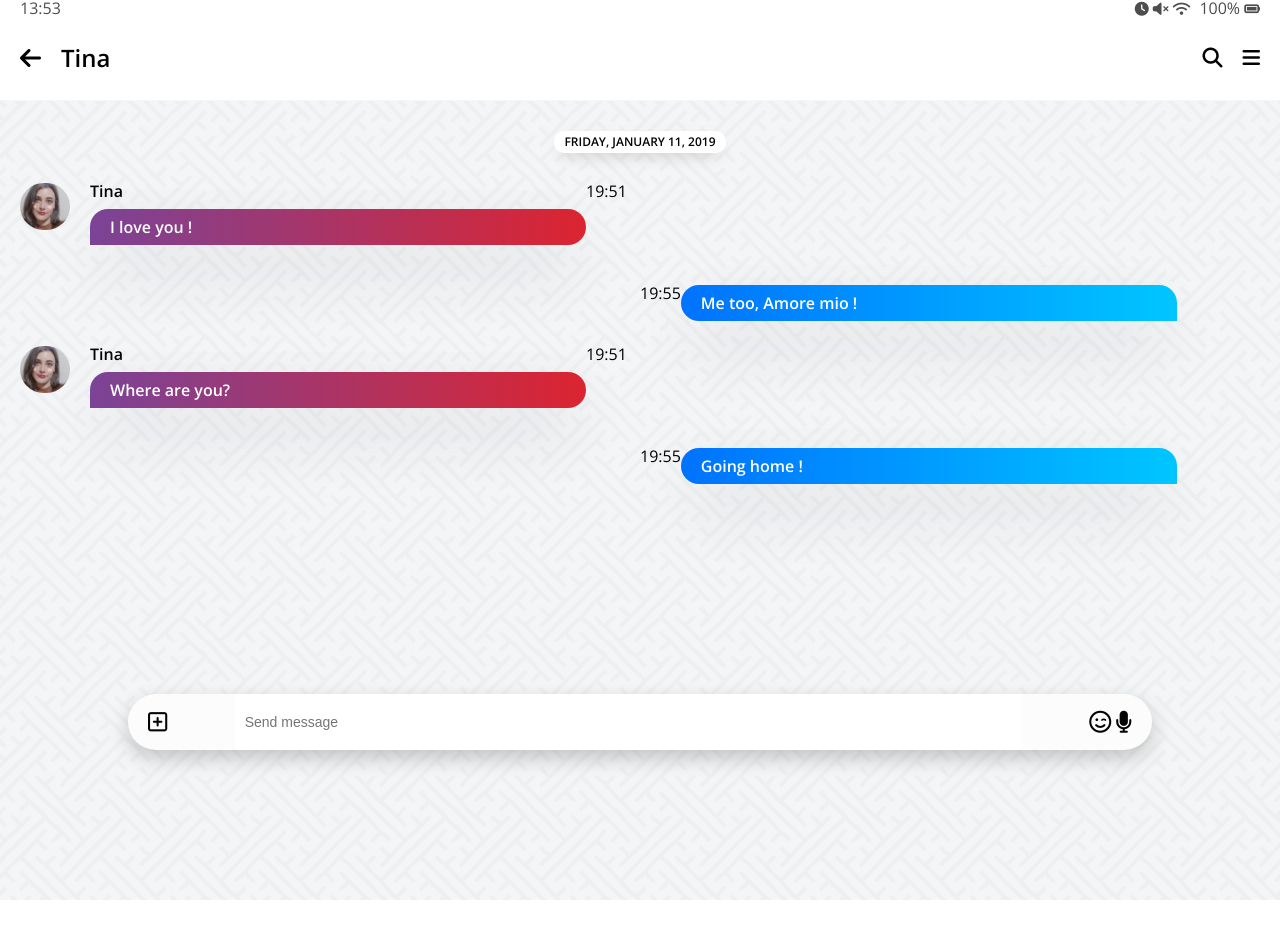
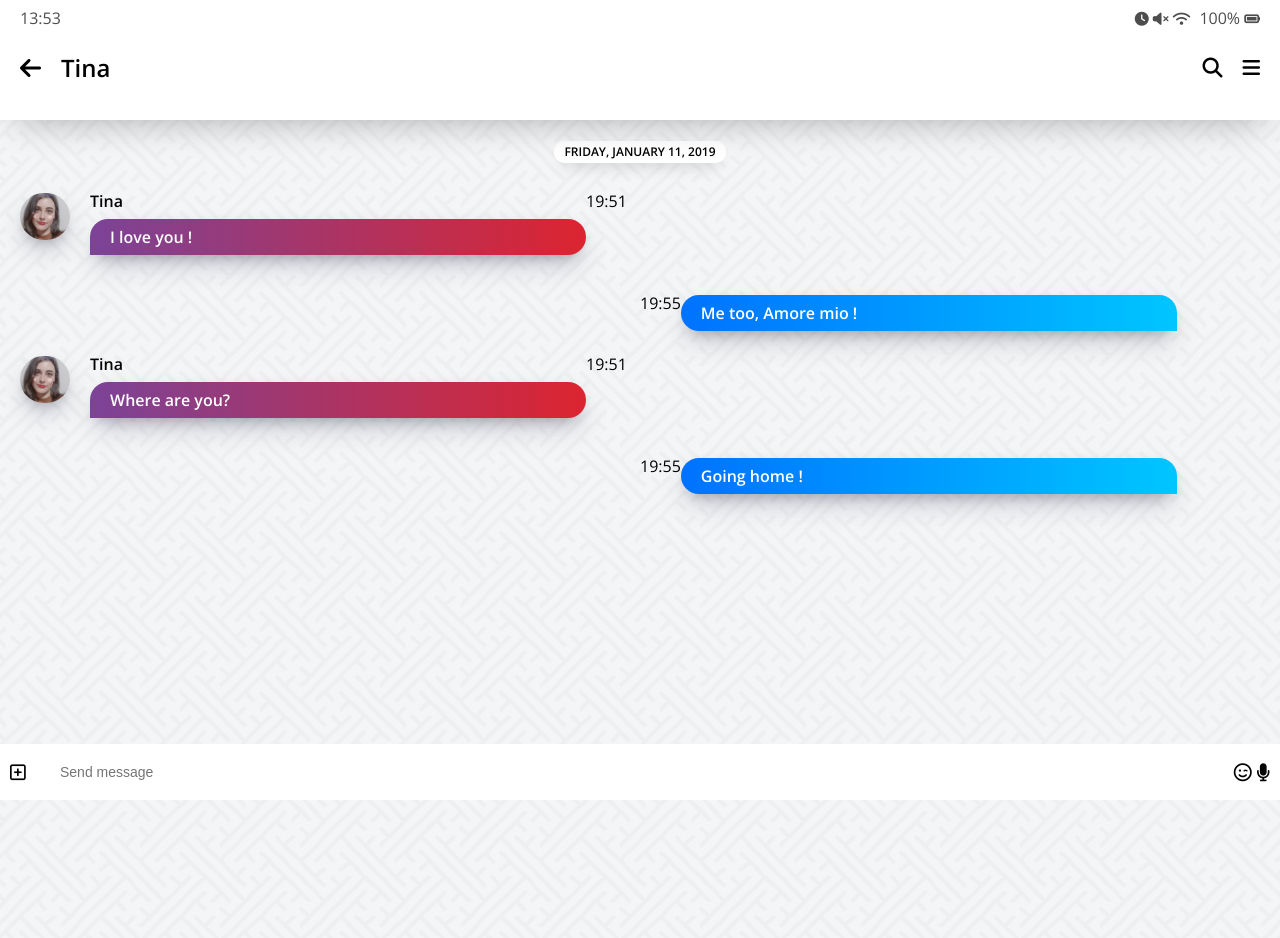
Before and after one commit to Huncho-K/Kakao-clone-v2, a plain HTML site: page chat.html in a window 1280 px wide. Shown: the top 938 px of the page. Before the commit the page ends 900 px from the top, so only its background shows below. Drawn offline with nearby package versions, Linux system fonts and the light colour scheme.

Commit message:
finished #3

```diff
--- a/chat.html
+++ b/chat.html
@@ -11,6 +11,7 @@
     <title>Chat | KaKao Clone</title>
   </head>
   <body class="chats-body">
+    <div class="header-wrapper">
       <div class="status-bar">
         <div class="status-bar__column">
           <span class="status-bar__clock">13:53</span>
@@ -23,7 +24,6 @@
           <i class="fas fa-battery-full"></i>
         </div>
       </div>
-  </body>
       <header class="header">
         <div class="header__header-cloumn">
           <a href="index.html" class="header__back-btn">
@@ -36,6 +36,8 @@
           <span class="header__icon"> <i class="fas fa-bars"></i></span>
         </div>
       </header>
+    </div>
+  </body>
   <main class="chat-screen">
     <ul class="chat__messages">
       <span class="chat__timeStamp">Friday, January 11, 2019</span>
@@ -79,18 +81,17 @@
       </li>
     </ul>
   </main>
-  <div class="chat__write">
-    <div class="chat__write-column">
-      <i class="far fa-plus-square"></i>
-    </div>
-    <div class="chat__write-column">
+  <div class="chat__write--container">
     <input
       type="text"
+      class="chat__write"
       placeholder="Send message"
       class="chart__write-input"
     />
+    <div class="chat__icon-left chat__icon">
+      <i class="far fa-plus-square"></i>
     </div>
-    <div class="chat__write-column">
+    <div class="chat__icon-right chat__icon">
       <span class="chat__write-icon">
         <i class="far fa-smile-wink"> </i>
       </span>
--- a/css/chat.css
+++ b/css/chat.css
@@ -1,5 +1,18 @@
+.header-wrapper {
+  position: fixed;
+  top: 0px;
+  padding: 10px 0px;
+  width: 100%;
+  background-color: white;
+  box-shadow: 0px 18px 36px -18px rgba(0, 0, 0, 0.3),
+    0px -12px 36px -8px rgba(0, 0, 0, 0.025);
+  z-index: 2;
+  /* 메시지 내용이 헤더 위로올라갔었는데 이거 주니까 아래로 내려감 공부 필요*/
+}
+
 .chats-body {
   padding: 0;
+  padding-top: 100px;
 }
 
 .chats-body .header,
@@ -7,26 +20,89 @@
   padding: 0px 20px;
 }
 
-.chat-screen {
+.chats-body {
   background-image: url("../images/chatBg.png");
-  min-height: 100vh;
+  min-height: 200vh;
   /*   viewport height means screen */
 }
 
-.chat__write {
+.chat-screen {
+  padding-top: 10px;
+}
+
+.chat__write--container {
   position: fixed;
-  bottom: 50px;
-  width: 80%;
+  bottom: 0px;
   margin: 0 auto;
   left: 0;
   right: 0;
   display: flex;
   justify-content: space-between;
   align-items: center;
-  background-color: #fcfcfc;
-  padding: 0px 20px;
+  width: 100%;
+}
+
+.chat__icon-left {
+  position: absolute;
+  left: 10px;
+}
+
+.chat__icon-right {
+  position: absolute;
+  right: 10px;
+}
+
+@keyframes float {
+  0% {
+    box-shadow: 0 30px 60px -12px rgba(50, 50, 93, 0.25),
+      0px 18px 36px -18px rgba(0, 0, 0, 0.3),
+      0px -12px 36px -8px rgba(0, 0, 0, 0.025);
+  }
+  50% {
+    box-shadow: 0 30px 60px -60px rgba(50, 50, 93, 0.25),
+      0px 18px 36px -18px rgba(0, 0, 0, 0.3),
+      0px -12px 36px -8px rgba(0, 0, 0, 0.025);
+  }
+  100% {
+    box-shadow: 0 30px 60px -12px rgba(50, 50, 93, 0.25),
+      0px 18px 36px -18px rgba(0, 0, 0, 0.3),
+      0px -12px 36px -8px rgba(0, 0, 0, 0.025);
+  }
+}
+
+.chat__write {
+  margin: 0 auto;
+  bottom: 0px;
+  width: 100%;
+  border-radius: 0;
+  padding: 20px 60px;
+  width: 100%;
+  border: none;
+  font-size: 14px;
+  transition: width 0.5s ease-in-out, border-radius 0.5s ease-in-out,
+    transform 0.5s ease-in-out;
+}
+
+.chat__write:focus {
+  outline: none;
+  width: 80%;
+  transform: translateY(-100px);
+  /* 채팅 입력창을 위로 올라가게 해주는 효과*/
   border-radius: 40px;
-  box-shadow: 0px 8px 20px rgba(0, 0, 0, 0.2);
+  box-shadow: 0 30px 60px -12px rgba(50, 50, 93, 0.25),
+    0px 18px 36px -18px rgba(0, 0, 0, 0.3),
+    0px -12px 36px -8px rgba(0, 0, 0, 0.025);
+  animation: float 3s linear infinite forwards;
+}
+
+.chat__icon {
+  font-size: 18px;
+  transition: opacity 0.2s ease-in-out;
+}
+
+.chat__write:focus ~ .chat__icon {
+  opacity: 0;
+  /* focus는 클릭할때 어떠한 명령,  ~.chat__icon에서 ~는 뒤의 sibling을 포함 #3.1의 8분 참고 */
 }
 
 .chat__write i {
@@ -35,17 +111,6 @@
 
 .chat__write-column:nth-child(2) {
   width: 80%;
-}
-
-.chat__write-column input {
-  padding: 20px 10px;
-  width: 100%;
-  border: none;
-  font-size: 14px;
-}
-
-.chat__write-column input:focus {
-  outline: none;
 }
 
 .chat-screen .chat__messages {
@@ -90,22 +155,35 @@
   align-self: flex-end;
 }
 
+@keyframes spin {
+  from {
+    transform: none;
+  }
+  to {
+    transform: rotateY(1turn);
+  }
+}
+
 .incoming-message img {
   width: 50px;
   border-radius: 25px;
   /*   border-radius는 width의 절반이 되어야 원형이 된다 */
   margin-right: 20px;
+  box-shadow: 0 13px 27px -5px rgba(50, 50, 93, 0.25),
+    0px 8px 16px -8px rgba(0, 0, 0, 0.3),
+    0px -6px 16px -6px rgba(0, 0, 0, 0.024);
+  animation: spin 1s linear 1;
 }
 
 .message .message__bubble {
   background-color: white;
-  box-shadow: 0 30px 60px -12px rgba(50, 50, 93, 0.25),
-    0px 18px 36px -18px rgba(0, 0, 0, 0.3),
-    0px -12px 36px -8px rgba(0, 0, 0, 0.025);
+  box-shadow: 0 13px 27px -5px rgba(50, 50, 93, 0.25),
+    0px 8px 16px -8px rgba(0, 0, 0, 0.3),
+    0px -6px 16px -6px rgba(0, 0, 0, 0.024);
   padding: 10px 20px;
   border-radius: 30px;
   display: block;
-/*   span안에 넣은 text를 div처럼 박스로 인식하게 해줌 */
+  /*   span안에 넣은 text를 div처럼 박스로 인식하게 해줌 */
   color: white;
   font-weight: 600;
 }
@@ -126,3 +204,33 @@
   border-bottom-right-radius: 0px;
   background-image: linear-gradient(to left, #00c6ff, #0072ff);
 }
+
+@keyframes incomingAnim {
+  from {
+    opacity: 0;
+    transform: translateX(-200px);
+  }
+  to {
+    opacity: 1;
+    transform: none;
+  }
+}
+
+.incoming-message {
+  animation: incomingAnim 0.5s ease-in forwards;
+}
+
+@keyframes outcomingAnimation {
+  from {
+    opacity: 0;
+    transform: translateX(200px);
+  }
+  to {
+    opacity: 1;
+    transform: none;
+  }
+}
+
+.outcoming-message {
+  animation: outcomingAnimation 0.5s ease-in forwards;
+}
--- a/css/nav-bar.css
+++ b/css/nav-bar.css
@@ -35,3 +35,19 @@
   align-items: center;
   border-radius: 50%;
 }
+
+@keyframes showNavBar {
+  from {
+    transform: translateY(80px);
+  }
+  to {
+    transform: none;
+  }
+}
+
+.nav {
+  transform: translateY(80px);
+  /*애니메이션 시작 전 navBar를 아래로 숨겨줌 - default 값 생성*/
+  animation: showNavBar 0.5s ease-out forwards;
+  animation-delay: 0.5s;
+}
--- a/css/styles.css
+++ b/css/styles.css
@@ -26,3 +26,18 @@ a {
   color: inherit;
   text-decoration: none;
 }
+
+@keyframes fadeIn {
+  from {
+    opacity: 0;
+    transform: translateY(50px);
+  }
+  to {
+    opacity: 1;
+    transform: none;
+  }
+}
+
+main {
+  animation: fadeIn 0.5s ease-in-out;
+}
```
Also changed, not shown: index.html (+1 -3 lines). Lines whose indentation alone changed are shown as unchanged.
